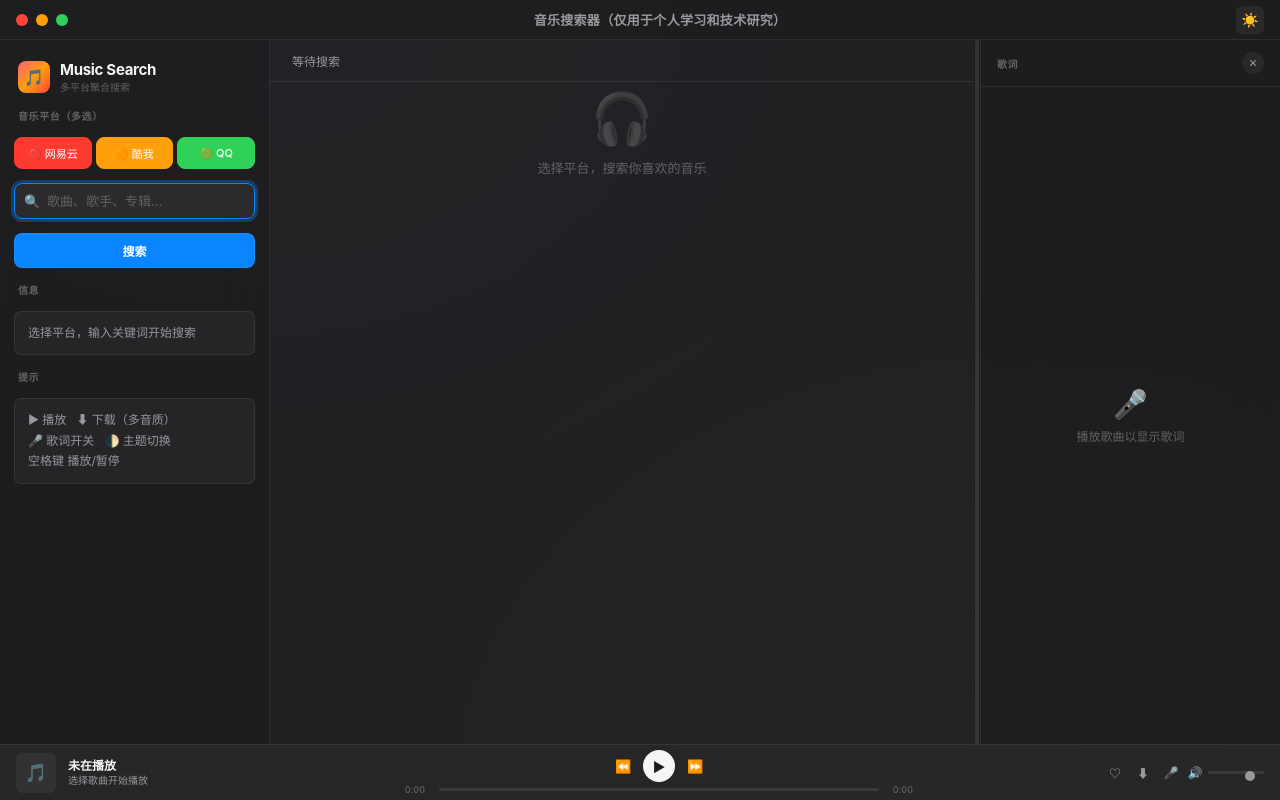
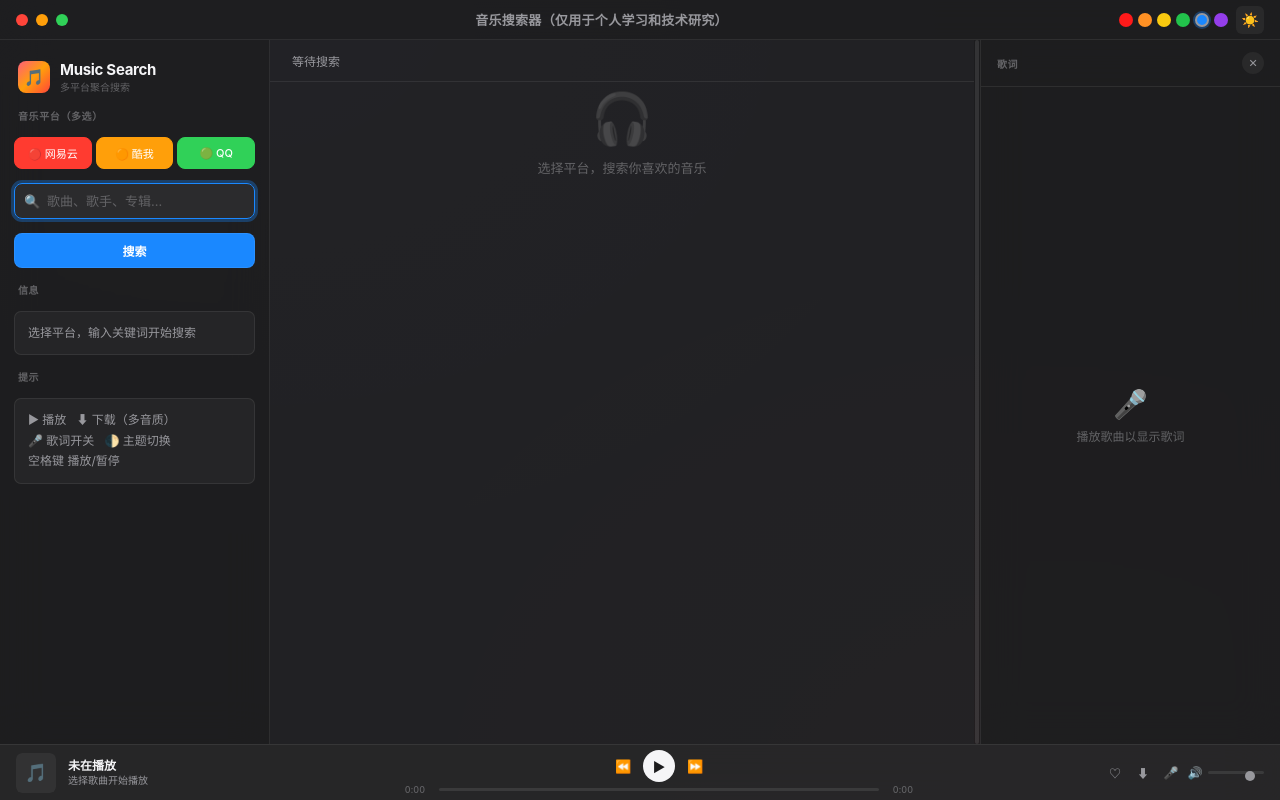
Before and after one commit to 1Than499/Ethan-s-music-search, a website: page public/index.html in a window 1280 px wide. Drawn offline with Linux system fonts and the light colour scheme.

Commit message:
feat: 多色主题系统 — 支持红/橙/黄/绿/蓝/紫 × 白天/夜晚模式
- CSS 使用 HSL 变量动态计算主题色，6 种颜色各自适配亮暗模式
- 标题栏新增 6 色圆点选择器，点击即时切换
- 选中颜色自动保存到 localStorage，刷新后保持
- data-accent 属性与 data-theme 独立，组合自由

Co-Authored-By: Claude <noreply@anthropic.com>

```diff
--- a/public/css/style.css
+++ b/public/css/style.css
@@ -5,7 +5,19 @@
   --radius-sm: 7px; --radius-md: 11px; --radius-lg: 15px; --radius-xl: 19px;
   --ease: cubic-bezier(0.25, 0.1, 0.25, 1);
   --font: -apple-system, BlinkMacSystemFont, 'SF Pro Display', 'PingFang SC', 'Helvetica Neue', sans-serif;
+  /* Accent hue & saturation — overridden by [data-accent] */
+  --accent-h: 211; --accent-s: 100%;
 }
+
+/* ── Accent Color Definitions ─────────────────────────────────── */
+[data-accent="red"]    { --accent-h: 0;   --accent-s: 100%; }
+[data-accent="orange"] { --accent-h: 30;  --accent-s: 100%; }
+[data-accent="yellow"] { --accent-h: 48;  --accent-s: 95%; }
+[data-accent="green"]  { --accent-h: 135; --accent-s: 70%; }
+[data-accent="blue"]   { --accent-h: 211; --accent-s: 100%; }
+[data-accent="purple"] { --accent-h: 270; --accent-s: 80%; }
+
+/* ── Dark Theme ────────────────────────────────────────────────── */
 [data-theme="dark"] {
   --bg: #1c1c1e;
   --sidebar-bg: rgba(30,30,32,0.80);
@@ -19,9 +31,9 @@
   --text: #f5f5f7;
   --text2: #98989d;
   --text3: #636366;
-  --accent: #0a84ff;
-  --accent-hover: #409cff;
-  --accent-glow: rgba(10,132,255,0.32);
+  --accent: hsl(var(--accent-h), var(--accent-s), 55%);
+  --accent-hover: hsl(var(--accent-h), var(--accent-s), 65%);
+  --accent-glow: hsla(var(--accent-h), var(--accent-s), 55%, 0.32);
   --red: #ff453a; --yellow: #ff9f0a; --green: #30d158;
   --netease: #ff3b30; --kuwo: #ff9f0a; --qq: #30d158;
   --player-bg: rgba(40,40,42,0.88);
@@ -33,6 +45,8 @@
   --input-bg: rgba(255,255,255,0.06);
   --divider-handle: rgba(255,255,255,0.10);
 }
+
+/* ── Light Theme ───────────────────────────────────────────────── */
 [data-theme="light"] {
   --bg: #f2f2f7;
   --sidebar-bg: rgba(248,248,252,0.78);
@@ -46,9 +60,9 @@
   --text: #1d1d1f;
   --text2: #6e6e73;
   --text3: #aeaeb2;
-  --accent: #0071e3;
-  --accent-hover: #0077ed;
-  --accent-glow: rgba(0,113,227,0.22);
+  --accent: hsl(var(--accent-h), var(--accent-s), 43%);
+  --accent-hover: hsl(var(--accent-h), var(--accent-s), 50%);
+  --accent-glow: hsla(var(--accent-h), var(--accent-s), 43%, 0.22);
   --red: #ff3b30; --yellow: #ff9500; --green: #34c759;
   --netease: #ff3b30; --kuwo: #ff9500; --qq: #34c759;
   --player-bg: rgba(248,248,252,0.86);
@@ -85,6 +99,19 @@ html, body { height:100%; overflow:hidden; font-family:var(--font); background:#
   transition:all var(--ease); }
 .title-btn:hover { background:var(--glass2); color:var(--text); }
 .title-btn.active { background:var(--accent); color:#fff; }
+
+/* ── Accent Color Picker ────────────────────────────────────── */
+.accent-dots { display:flex; gap:5px; align-items:center; margin-right:2px; }
+.accent-dot { width:14px; height:14px; border-radius:50%; border:2px solid transparent;
+  cursor:pointer; transition:all var(--ease); position:relative; }
+.accent-dot:hover { transform:scale(1.2); }
+.accent-dot.active { border-color:var(--text2); box-shadow:0 0 0 2px var(--accent-glow); }
+.accent-dot.red    { background:hsl(0,100%,55%); }
+.accent-dot.orange { background:hsl(30,100%,57%); }
+.accent-dot.yellow { background:hsl(48,95%,52%); }
+.accent-dot.green  { background:hsl(135,70%,45%); }
+.accent-dot.blue   { background:hsl(211,100%,55%); }
+.accent-dot.purple { background:hsl(270,80%,58%); }
 
 /* ── Main Layout ────────────────────────────────────────────── */
 .main { display:flex; flex:1; overflow:hidden; }
--- a/public/index.html
+++ b/public/index.html
@@ -1,5 +1,5 @@
 <!DOCTYPE html>
-<html lang="zh-CN" data-theme="dark">
+<html lang="zh-CN" data-theme="dark" data-accent="blue">
 <head>
 <meta charset="UTF-8">
 <meta name="viewport" content="width=device-width, initial-scale=1.0">
@@ -16,6 +16,14 @@
     </div>
     <span class="title">音乐搜索器（仅用于个人学习和技术研究）</span>
     <div class="title-actions">
+      <div class="accent-dots" id="accentDots">
+        <span class="accent-dot red"    data-accent="red"    onclick="setAccent('red')"    title="红色"></span>
+        <span class="accent-dot orange" data-accent="orange" onclick="setAccent('orange')" title="橙色"></span>
+        <span class="accent-dot yellow" data-accent="yellow" onclick="setAccent('yellow')" title="黄色"></span>
+        <span class="accent-dot green"  data-accent="green"  onclick="setAccent('green')"  title="绿色"></span>
+        <span class="accent-dot blue active"   data-accent="blue"   onclick="setAccent('blue')"   title="蓝色"></span>
+        <span class="accent-dot purple" data-accent="purple" onclick="setAccent('purple')" title="紫色"></span>
+      </div>
       <button class="title-btn" id="btnTheme" onclick="toggleTheme()" title="切换明暗主题">🌓</button>
     </div>
   </div>
--- a/public/js/app.js
+++ b/public/js/app.js
@@ -46,9 +46,26 @@ function toggleTheme() {
   applyTheme(cur === 'dark' ? 'light' : 'dark');
 }
 
+// ── Accent Color ─────────────────────────────────────────────────────
+function initAccent() {
+  const saved = localStorage.getItem('music-accent') || 'blue';
+  setAccent(saved);
+}
+
+function setAccent(color) {
+  document.documentElement.setAttribute('data-accent', color);
+  S.accent = color;
+  // Update active dot
+  document.querySelectorAll('.accent-dot').forEach(d => {
+    d.classList.toggle('active', d.dataset.accent === color);
+  });
+  localStorage.setItem('music-accent', color);
+}
+
 // ── Init ────────────────────────────────────────────────────────────
 function init() {
   initTheme();
+  initAccent();
   initDivider();
   updateBrandLabel();
 
```
